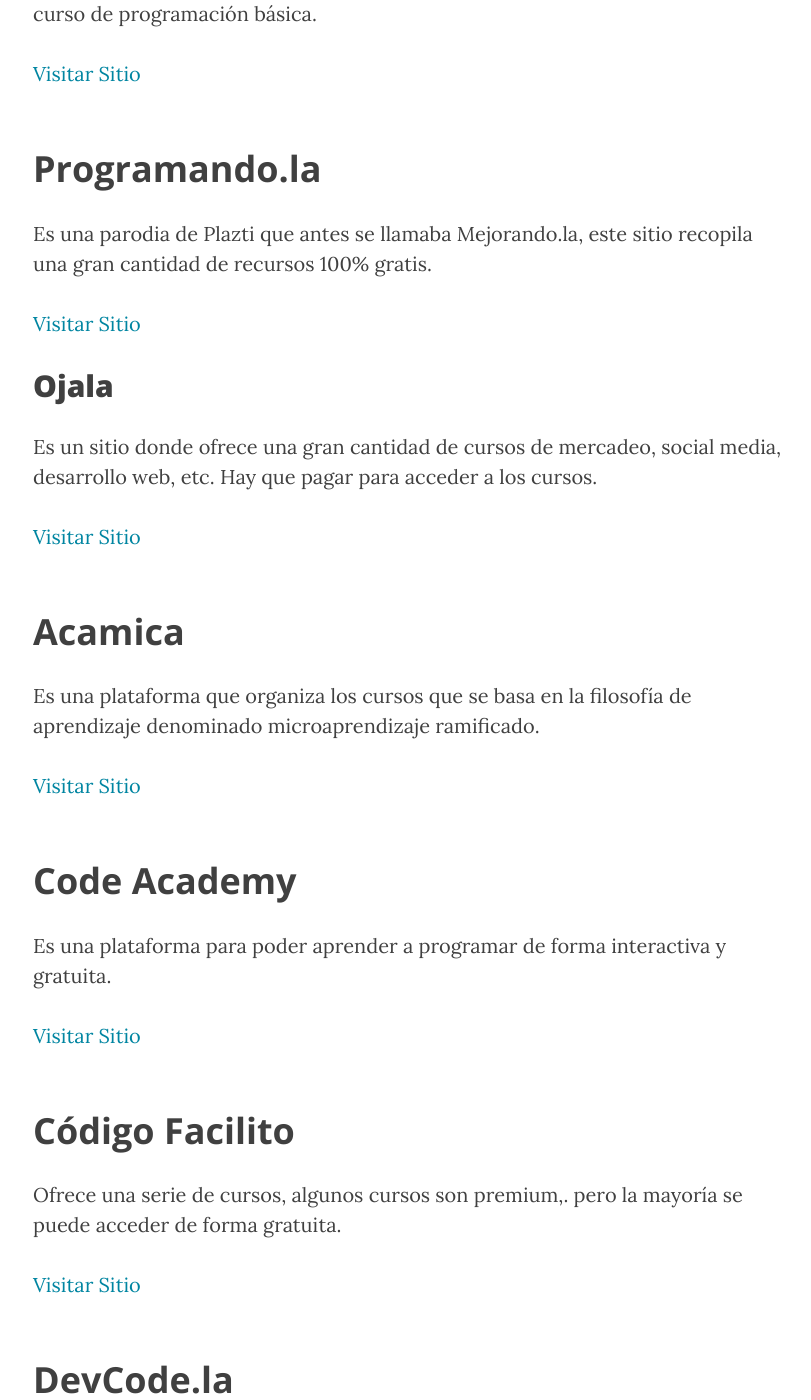
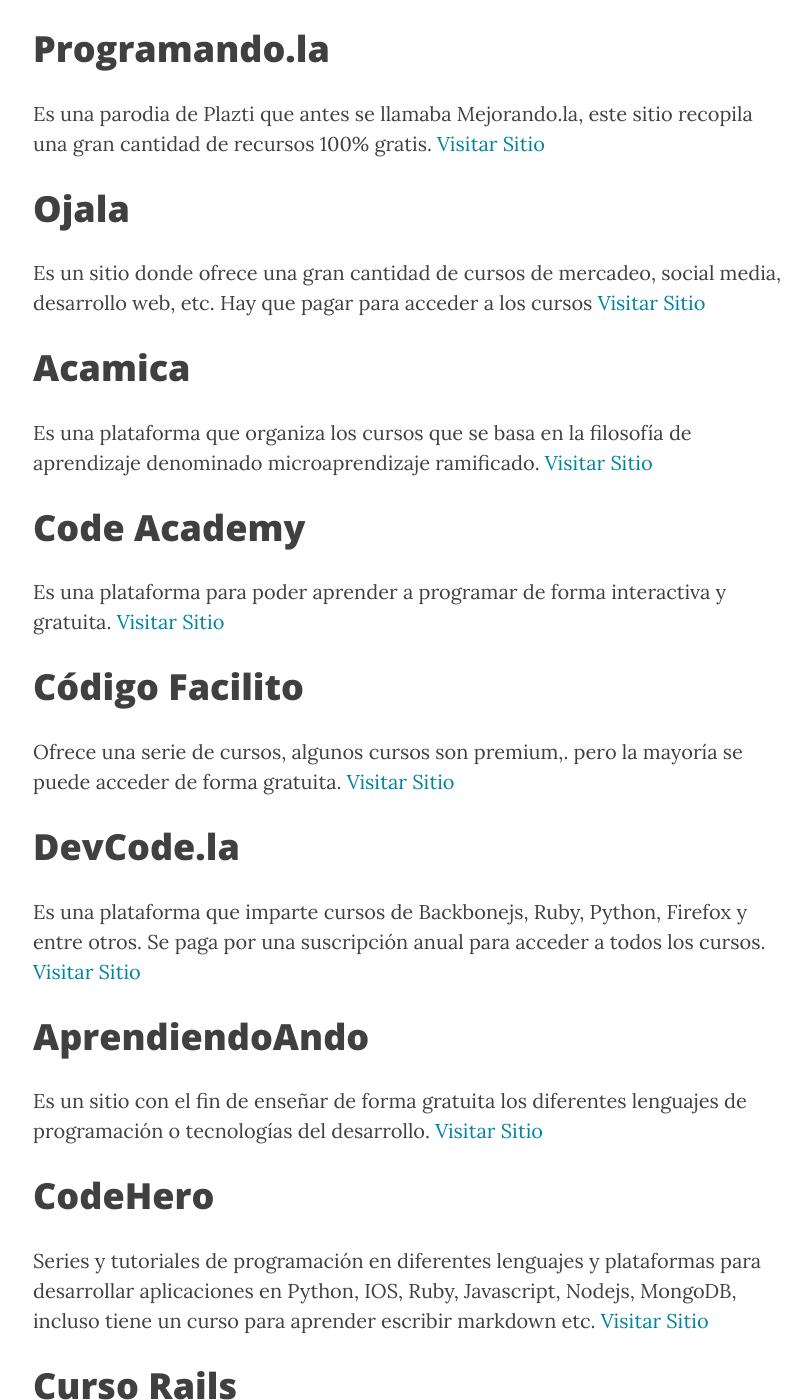
Before and after one commit to nmenag/nmenag.github.io, a Jekyll site: the page built from _posts/2015-04-03-sitios-donde-puedes-aprender-a-programar.md, in a window 1280 px wide and 1400 px high, scrolled down 742 px. Shown: the whole window, without its empty margins (232-1043 px from the left). Built offline with Jekyll 4.4.1, drawn with Linux system fonts in a browser that asks for light colours; some web fonts are replaced; comment, search, counter and statistics services are not loaded.

Commit message:
Add markdown format to posts and pages

```diff
--- a/_posts/2015-04-03-sitios-donde-puedes-aprender-a-programar.md
+++ b/_posts/2015-04-03-sitios-donde-puedes-aprender-a-programar.md
@@ -9,50 +9,48 @@
   comments: true
 ---
 
-<p>En la web existe una gran cantidad de recursos para poder aprender a programar; en este post les mostrare algunos sitios muy útiles donde podrás  aprender los conocimientos de la programación, para el  desarrollo de aplicaciones  web, de escritorio y móvil, algunos se puede acceder de forma gratuita.</p>
+En la web existe una gran cantidad de recursos para poder aprender a programar; en este post les mostrare algunos sitios muy útiles donde podrás  aprender los conocimientos de la programación, para el  desarrollo de aplicaciones  web, de escritorio y móvil, algunos se puede acceder de forma gratuita.
 
-<h2 class="section-heading">Platzi - Mejorandola</h2>
-<p>Es una  comunidad que ofrece una variedad de cursos, curso profesional de  Frontend, curso profesional de  Backend, Administración de servidores, Nodejs, Android, iOS, etc, los cursos que ellos ofrece son de pago, excepto uno, que es el curso de programación básica.</p>
-<a href="https://Platzi.com/" target="_blank">Visitar Sitio</a>
+# Platzi - Mejorandola
+
+Es una  comunidad que ofrece una variedad de cursos, curso profesional de  Frontend, curso profesional de  Backend, Administración de servidores, Nodejs, Android, iOS, etc, los cursos que ellos ofrece son de pago, excepto uno, que es el curso de programación básica. <a href="https://Platzi.com/" target="_blank">Visitar Sitio</a>
 
 
-<h2 class="section-heading">Programando.la</h2>
-<p>Es una parodia de Plazti que antes se llamaba Mejorando.la, este sitio recopila una gran cantidad de recursos 100% gratis.</p>
-<a href="http://programando.la/" target="_blank">Visitar Sitio</a>
+# Programando.la
 
-<h2>Ojala</h2>
-<p>Es un sitio donde ofrece una gran cantidad de cursos de mercadeo, social media, desarrollo web, etc. Hay que pagar para acceder a los cursos.</p>
-<a href="https://oja.la" target="_blank">Visitar Sitio</a>
+Es una parodia de Plazti que antes se llamaba Mejorando.la, este sitio recopila una gran cantidad de recursos 100% gratis. <a href="http://programando.la/" target="_blank">Visitar Sitio</a>
 
-<h2 class="section-heading">Acamica</h2>
-<p>Es una plataforma que organiza los cursos que se basa en la filosofía de aprendizaje denominado microaprendizaje ramificado.</p>
-<a href="https://www.acamica.com" target="_blank">Visitar Sitio</a>
+# Ojala
+Es un sitio donde ofrece una gran cantidad de cursos de mercadeo, social media, desarrollo web, etc. Hay que pagar para acceder a los cursos <a href="https://oja.la" target="_blank">Visitar Sitio</a>
 
-<h2 class="section-heading">Code Academy</h2>
-<p>Es una plataforma para poder aprender a programar de forma interactiva y gratuita.</p>
-<a href="http://www.codecademy.com/es/learn" target="_blank">Visitar Sitio</a>
+# Acamica
 
-<h2 class="section-heading">Código Facilito</h2>
-<p>Ofrece una serie de cursos, algunos cursos son premium,. pero la mayoría se puede acceder de forma gratuita.</p>
-<a href="http://codigofacilito.com" target="_blank">Visitar Sitio</a>
+Es una plataforma que organiza los cursos que se basa en la filosofía de aprendizaje denominado microaprendizaje ramificado. <a href="https://www.acamica.com" target="_blank">Visitar Sitio</a>
 
+# Code Academy
 
-<h2 class="section-heading">DevCode.la</h2>
-<p>Es una plataforma que imparte cursos de Backbonejs, Ruby, Python, Firefox y entre otros. Se paga por una suscripción anual para acceder a todos los cursos.</p>
-<a href="https://devcode.la" target="_blank">Visitar Sitio</a>
+Es una plataforma para poder aprender a programar de forma interactiva y gratuita. <a href="http://www.codecademy.com/es/learn" target="_blank">Visitar Sitio</a>
 
-<h2 class="section-heading">AprendiendoAndo</h2>
-<p>Es un sitio con el fin de enseñar de forma gratuita los diferentes lenguajes de programación o tecnologías del desarrollo.</p>
-<a href="http://www.aprendiendoando.com" target="_blank">Visitar Sitio</a>
+# Código Facilito
 
-<h2 class="section-heading">CodeHero</h2>
-<p>Series y tutoriales de programación en diferentes lenguajes y plataformas para desarrollar aplicaciones en Python, IOS, Ruby, Javascript, Nodejs, MongoDB, incluso tiene un curso para aprender escribir markdown etc.</p>
-<a href="http://codehero.co/" target="_blank">Visitar Sitio</a>
+Ofrece una serie de cursos, algunos cursos son premium,. pero la mayoría se puede acceder de forma gratuita. <a href="http://codigofacilito.com" target="_blank">Visitar Sitio</a>
 
-<h2 class="section-heading">Cursorails</h2>
-<p>Sitio web que ofrece una formación para el desarrollo web, ofrece curso de Ruby On Rails, jQuery, jQueryUI, PHP, Git/Github, Angularjs, MongoDB y entre muchos mas.</p>
-<a href="http://cursoderails.com" target="_blank">Visitar Sitio</a>
+# DevCode.la
 
-<h2 class="section-heading">0utKast</h2>
-<p>Es una canal de youtube especialmente, cuenta con diferentes videotutoriales  como por ejemplo JAVA, Angularjs, Laravel, Meteorjs, Django, Less, etc.</p>
-<a href="https://www.youtube.com/user/0utKast" target="_blank">Visitar Sitio</a>
+Es una plataforma que imparte cursos de Backbonejs, Ruby, Python, Firefox y entre otros. Se paga por una suscripción anual para acceder a todos los cursos. <a href="https://devcode.la" target="_blank">Visitar Sitio</a>
+
+# AprendiendoAndo
+
+Es un sitio con el fin de enseñar de forma gratuita los diferentes lenguajes de programación o tecnologías del desarrollo. <a href="http://www.aprendiendoando.com" target="_blank">Visitar Sitio</a>
+
+# CodeHero
+
+Series y tutoriales de programación en diferentes lenguajes y plataformas para desarrollar aplicaciones en Python, IOS, Ruby, Javascript, Nodejs, MongoDB, incluso tiene un curso para aprender escribir markdown etc. <a href="http://codehero.co/" target="_blank">Visitar Sitio</a>
+
+# Curso Rails
+
+Sitio web que ofrece una formación para el desarrollo web, ofrece curso de Ruby On Rails, jQuery, jQueryUI, PHP, Git/Github, Angularjs, MongoDB y entre muchos mas. <a href="http://cursoderails.com" target="_blank">Visitar Sitio</a>
+
+# 0utKast
+
+Es una canal de youtube especialmente, cuenta con diferentes videotutoriales  como por ejemplo JAVA, Angularjs, Laravel, Meteorjs, Django, Less, etc. <a href="https://www.youtube.com/user/0utKast" target="_blank">Visitar Sitio</a>
```
Also changed, not shown: _posts/2015-04-05-practica-tu-ingles.md (+16 -16 lines), _posts/2015-04-08-sitios-donde-puedes-aprender-nuevas-cosas.md (+18 -21 lines), _posts/2015-05-04-programar-con-ruby-en-ubuntu-linux.md (+32 -31 lines), README.md, index.md (renamed from index.html).
